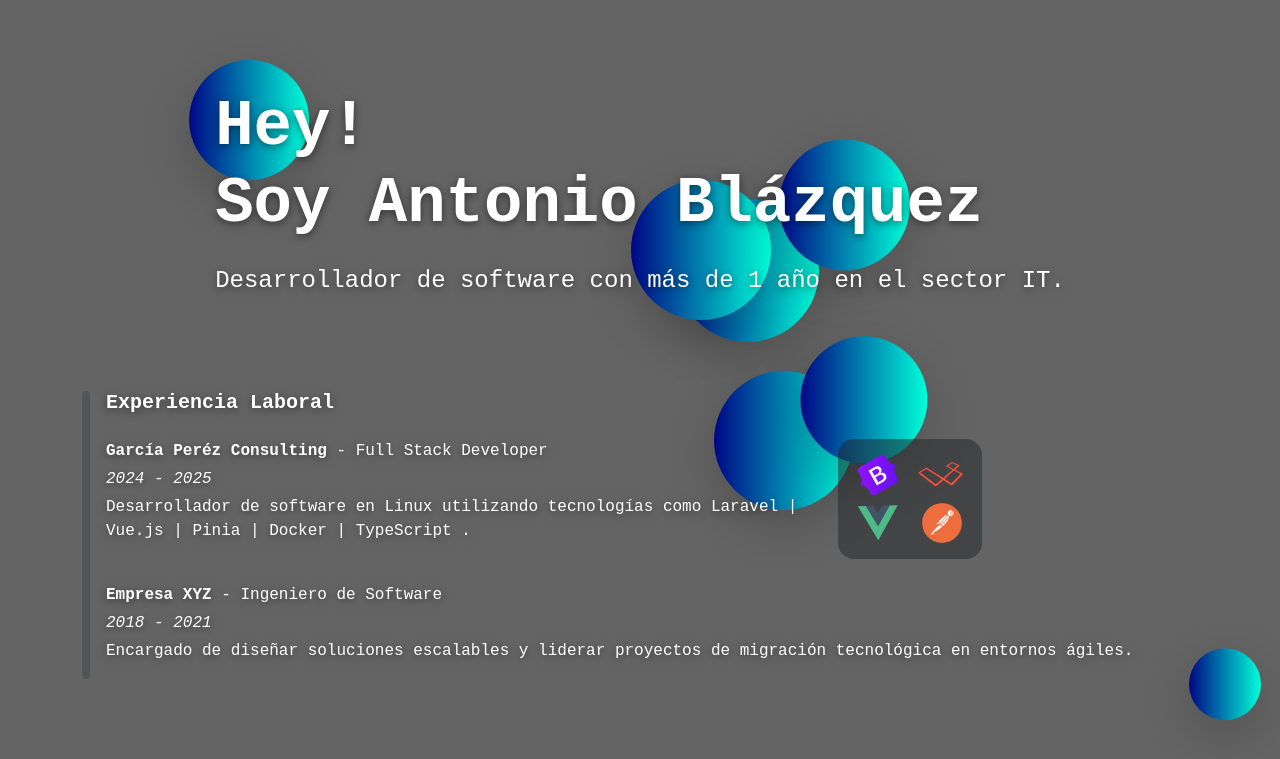
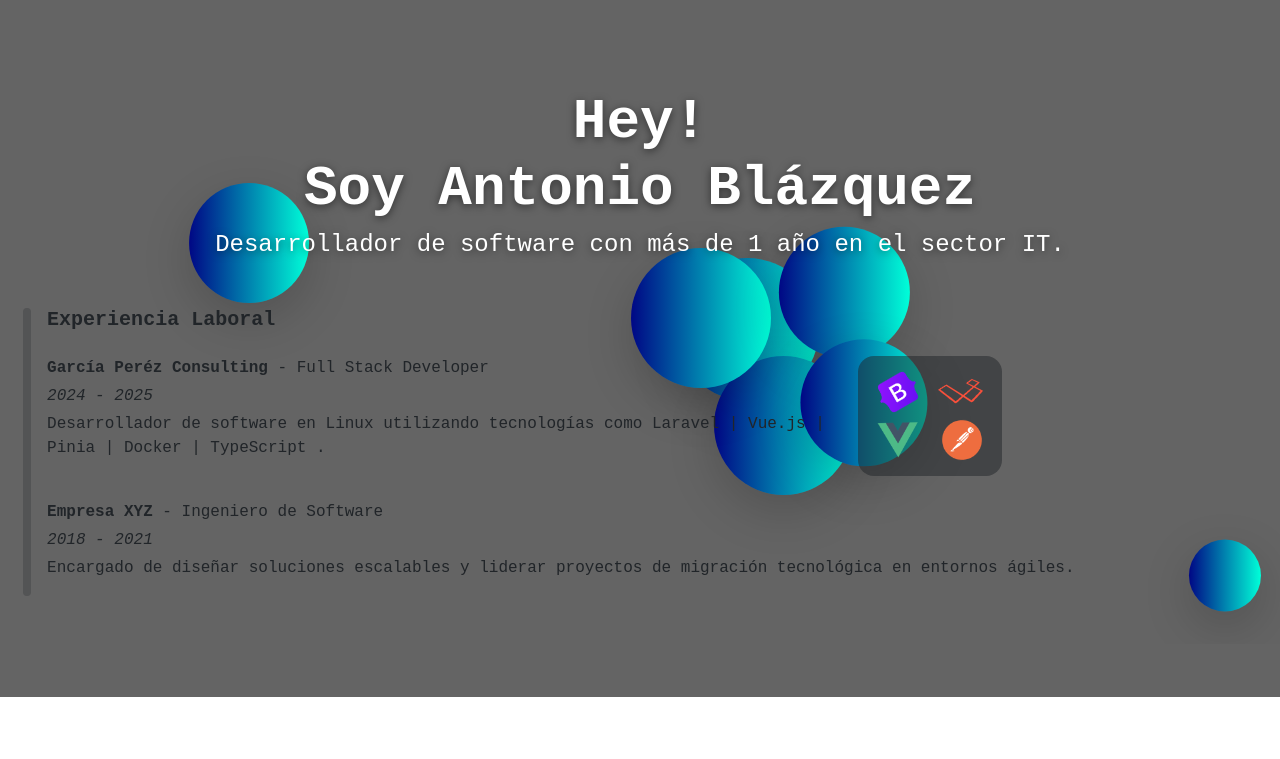
Before and after one commit to antonii05/Portafolio, a Vue app: page / in a window 1280 px wide. Shown: the part 103-862 px from the top of the page. After the commit the page ends 800 px from the top, so only its background shows below. Built offline with nearby package versions, Linux system fonts and the light colour scheme.

Commit message:
DEVELOP - FIX - SE QUITA LA BARRA DE DESPLAZAMIENTO INFERIOR

```diff
--- a/src/components/Shapes.vue
+++ b/src/components/Shapes.vue
@@ -8,7 +8,13 @@
                 width: shape.size + 'px',
                 height: shape.size + 'px',
             }"
+            style="z-index: 1"
         ></div>
+
+        <!-- Contenedor del slot con z-index mayor -->
+        <div class="slot-wrapper position-relative" style="z-index: 2">
+            <slot></slot>
+        </div>
     </div>
 </template>
 
--- a/src/views/HomeView.vue
+++ b/src/views/HomeView.vue
@@ -1,25 +1,26 @@
 <template>
-    <div class="home-container">
-        <div class="shapes-background">
-            <Shapes />
-        </div>
-
-        <!-- Contenedor principal centrado -->
-        <div class="header-wrapper">
-            <div class="header-centered">
-                <h3 class="display-3 fw-bold text-white text-shadow mb-4">
+    <div class="overflow-hidden">
+        <!-- Sección con fondo animado -->
+        <Shapes>
+            <!-- Contenedor principal centrado y con paddings -->
+            <div
+                class="d-flex flex-column justify-content-center align-items-center text-center px-3 centro"
+            >
+                <div class="container">
+                    <h3 class="display-4 fw-bold text-white text-shadow">
                         Hey! <br />
                         Soy Antonio Blázquez
                     </h3>
-                <h4 class="text-shadow text-white mb-5">
-                    Desarrollador de software con más de 1 año en el sector IT.
+                    <h4 class="text-shadow text-white mb-4">
+                        Desarrollador de software con más de 1 año en el sector
+                        IT.
                     </h4>
                 </div>
             </div>
 
-        <!-- DATOS -->
-        <div class="container text-white text-shadow py-5">
-            <!-- Sección de experiencia laboral con vr que abarca toda la altura -->
+            <div
+                class="d-flex justify-content-center align-items-center mt-4 px-3"
+            >
                 <div class="mb-5 d-flex align-items-stretch">
                     <!-- Línea vertical -->
                     <div class="vr me-3 bg-dark rounded-3 p-1 me-3"></div>
@@ -30,43 +31,25 @@
                     </div>
                 </div>
             </div>
+        </Shapes>
     </div>
 </template>
 
 <script setup lang="ts">
-import ExperienciaLaboral from '@/components/HomeComponents/ExperienciaLaboral.vue';
+import ExperienciaLaboral from '@/components/HomeComponents/ExperienciaLaboral.vue'
 import Shapes from '@/components/Shapes.vue'
 </script>
 
 <style scoped>
-.container {
-    z-index: 2;
-    position: relative;
-}
-.home-container {
-    position: relative;
-    min-height: 100vh;
-    width: 100%;
-    overflow-x: hidden;
-    z-index: 2;
-}
-
-.shapes-background {
-    position: absolute;
-    width: 100%;
-    height: 100%;
-}
-
-.header-wrapper {
-    position: relative;
-    z-index: 2;
-    display: flex;
-    margin-top: 15%;
-    align-items: center;
-    justify-content: center;
-}
-
 .text-shadow {
     text-shadow: 0 2px 8px rgba(0, 0, 0, 0.5);
 }
+.centro {
+    margin-top: 15%;
+}
+
+/* Elimina cualquier posible scroll horizontal */
+:global(body) {
+    overflow-x: hidden;
+}
 </style>
```
Lines whose indentation alone changed are shown as unchanged.
